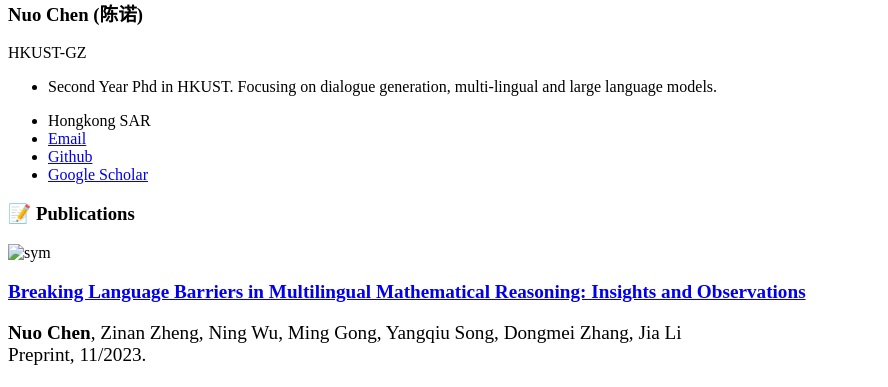
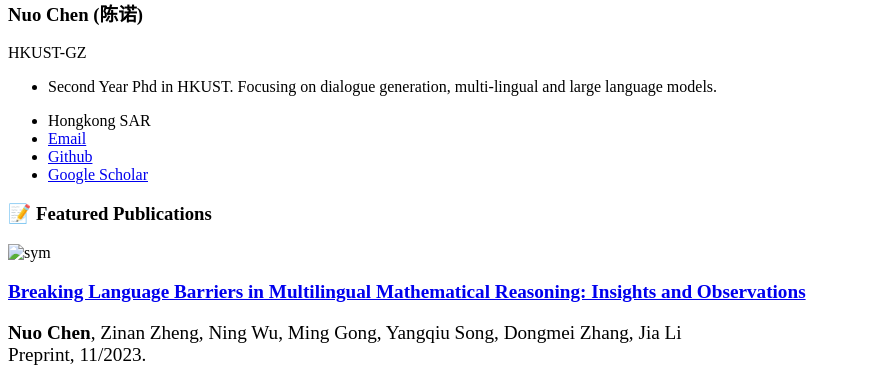
Before and after one commit to jerrynchen/jerrynchen.github.io, a Jekyll site: the page built from _pages/includes/pub.md, in a window 1280 px wide. Shown: the part 508-895 px from the top of the page, without its empty margins (0-888 px from the left). Built offline with Jekyll 4.4.1, drawn with Linux system fonts in a browser that asks for light colours; our own code applies the rules of GitHub Pages for plain Markdown files.

Commit message:
Update pub.md

```diff
--- a/_pages/includes/pub.md
+++ b/_pages/includes/pub.md
@@ -1,8 +1,8 @@
 
-# 📝 Publications
+# 📝 Featured Publications
 <!-- ## 🎙 Speech Synthesis -->
 
-<div class='paper-box'><div class='paper-box-image'><div><img src='images/LAMM.png' alt="sym" width="100%" height="100%"></div></div>
+<div class='paper-box'><div class='paper-box-image'><div><img src='images/mathoctopus.png' alt="sym" width="100%" height="100%"></div></div>
 <div class='paper-box-text' style="font-size: larger;" markdown="1">
 
 
@@ -32,7 +32,7 @@ Preprint, 11/2023.
 </div>
 
 
-<div class='paper-box'><div class='paper-box-image'><div><img src='images/HierVerb.png' alt="sym" width="100%"></div></div>
+<div class='paper-box'><div class='paper-box-image'><div><img src='images/oversmooth.png' alt="sym" width="100%"></div></div>
 <div class='paper-box-text' style="font-size: larger;" markdown="1">
 
 
```
